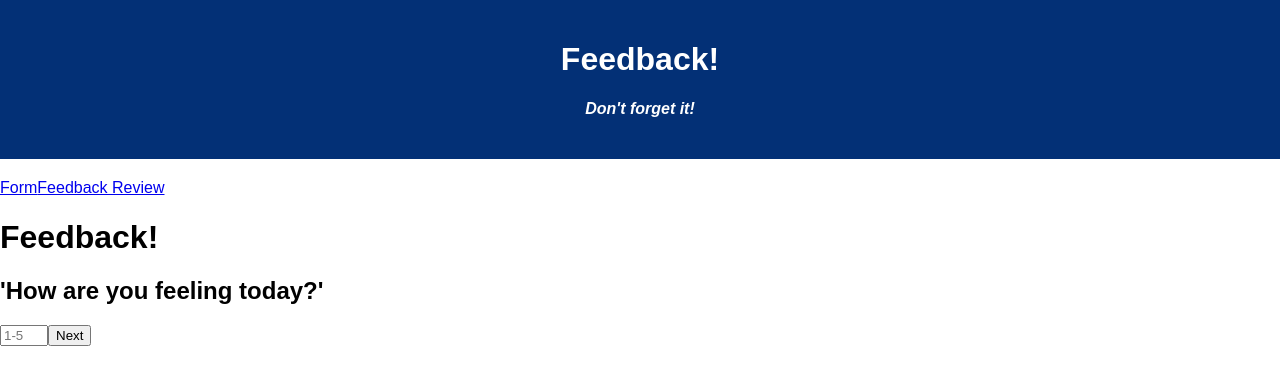
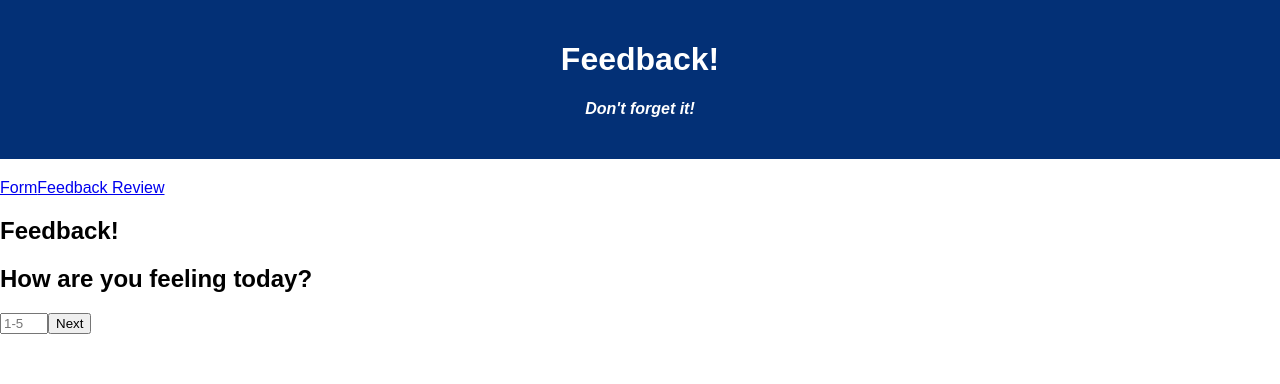
Before and after one commit to AshtonGasser/-weekend-redux-feedback-loop, a React (Create React App) app: page /#/feedback1 in a window 1280 px wide. Shown: the top 384 px of the page. Built offline with nearby package versions, Linux system fonts and the light colour scheme.

Commit message:
renstructing app.jsx

```diff
--- a/src/components/App/App.jsx
+++ b/src/components/App/App.jsx
@@ -1,69 +1,95 @@
-import React from 'react';
-import axios from 'axios';
-import {Route, HashRouter as Router, Link, usesHistory} from 'react-router-dom'
-import './App.css';
-import FeedbackForm from '../FeedbackForm/FeedbackForm'
-import FeedbackReview from '../FeedbackReview/FeedbackReview.jsx'
+import React from "react";
+import axios from "axios";
+import {
+  Route,
+  HashRouter as Router,
+  Link,
+  useHistory
+} from "react-router-dom";
+import "./App.css";
+import FeedbackForm from "../FeedbackForm/FeedbackForm";
+import FeedbackReview from "../FeedbackReview/FeedbackReview.jsx";
 // import FeedbackInfo from '../FeedbackInfo/FeedbackInfo.jsx'
-import FeedbackOne from '../FeedbackPg/FeedbackOne.jsx'
-import FeedbackTwo from '../FeedbackPg/FeedbackTwo.jsx'
-import FeedbackThree from '../FeedbackPg/FeedbackThree.jsx'
-import Submit from '../Submit/Submit.jsx'
+import FeedbackInput from "../FeedbackPg/FeedbackInput.jsx";
+import Submit from "../Submit/Submit.jsx";
+import { useDispatch } from "react-redux";
 function App() {
+  const dispatch = useDispatch();
+  const history = useHistory();
 
   return (
     <Router>
-    <div className='App'>
-      <header className='App-header'>
-        <h1 className='App-title'>Feedback!</h1>
+      <div className="App">
+        <header className="App-header">
+          <h1 className="App-title">Feedback!</h1>
           <h4>Don't forget it!</h4>
         </header>
       </div>
       <nav className="nav">
-
         <Link to="/">Form</Link>
 
         <Link to="/review">Feedback Review</Link>
         {/* <Link to="/info">Feedback Info</Link> */}
-
       </nav>
       <div>
-      <Route path='/'exact>
-        <FeedbackForm/>
+        <Route path="/" exact>
+          <FeedbackForm />
         </Route>
 
         <Route path="/feedback1">
-        <FeedbackOne/>
+          <FeedbackInput
+            title="Feedback!"
+            description="How are you feeling today?"
+            handleNext={(value) => {
+              dispatch({
+                type: "ADD_FEELING",
+                payload: value
+              });
+              history.push("/feedback2");
+            }}
+          />
         </Route>
 
         <Route path="/feedback2">
-        <h1>hello</h1>
-        <FeedbackTwo/>
+          <FeedbackInput
+            title="Feedback!"
+            description="How well are you understanding the content?"
+            handleNext={(value) => {
+              dispatch({
+                type: "ADD_UNDERSTANDING",
+                payload: value,
+              });
+              history.push("/feedback3");
+            }}
+          />
         </Route>
 
         <Route path="/feedback3">
-        <FeedbackThree/>
+          <FeedbackInput
+            title="Feedback!"
+            description="How well are you being supported?"
+            handleNext={(value) => {
+              dispatch({
+                type: "ADD_SUPPORT",
+                payload: value,
+              });
+              history.push("/review");
+            }}
+          />
         </Route>
 
         <Route path="/submit">
-        <Submit/>
+          <Submit />
         </Route>
 
         <Route path="/review">
-        <FeedbackReview/>
+          <FeedbackReview />
         </Route>
 
-      {/* <Route path="/info">
-        <FeedbackInfo/>
-      </Route> */}
-      {/* <Route path="/admin">
+        {/*
+      {<Route path="/admin">
         <FeedbackAdmin/>
-      </Route>
-
-      <Route path="/review">
-        <FeedbackReview/>
-      </Route> */}
-
+      </Route>} */}
       </div>
     </Router>
   );
--- /dev/null
+++ b/src/components/FeedbackPg/FeedbackInput.jsx
@@ -0,0 +1,24 @@
+
+import { useState } from "react";
+
+const FeedbackInput = ({ title, description, handleNext }) => {
+    const [value, setValue] = useState();
+
+    return(
+        <section>
+            <h1>{title}</h1>
+            <h2>{description}</h2>
+            <input
+                type = 'number'
+                min = {1}
+                max ={5}
+                value={value}
+                onChange={(event) => setValue(event.target.value)}
+                placeholder='1-5'>
+            </input>
+            <button onClick={() => handleNext(value)}>Next</button>
+        </section>
+    )
+}
+
+export default FeedbackInput;
--- a/src/components/FeedbackPg/FeedbackOne.jsx
+++ b/src/components/FeedbackPg/FeedbackOne.jsx
@@ -20,7 +20,7 @@ const history = useHistory()
 
     function handleFeedback(event) {
         event.preventDefault();
-        addFeedback({
+        setFeeling({
             feeling: feeling
         })
     }
```
Lines whose indentation alone changed are shown as unchanged.
